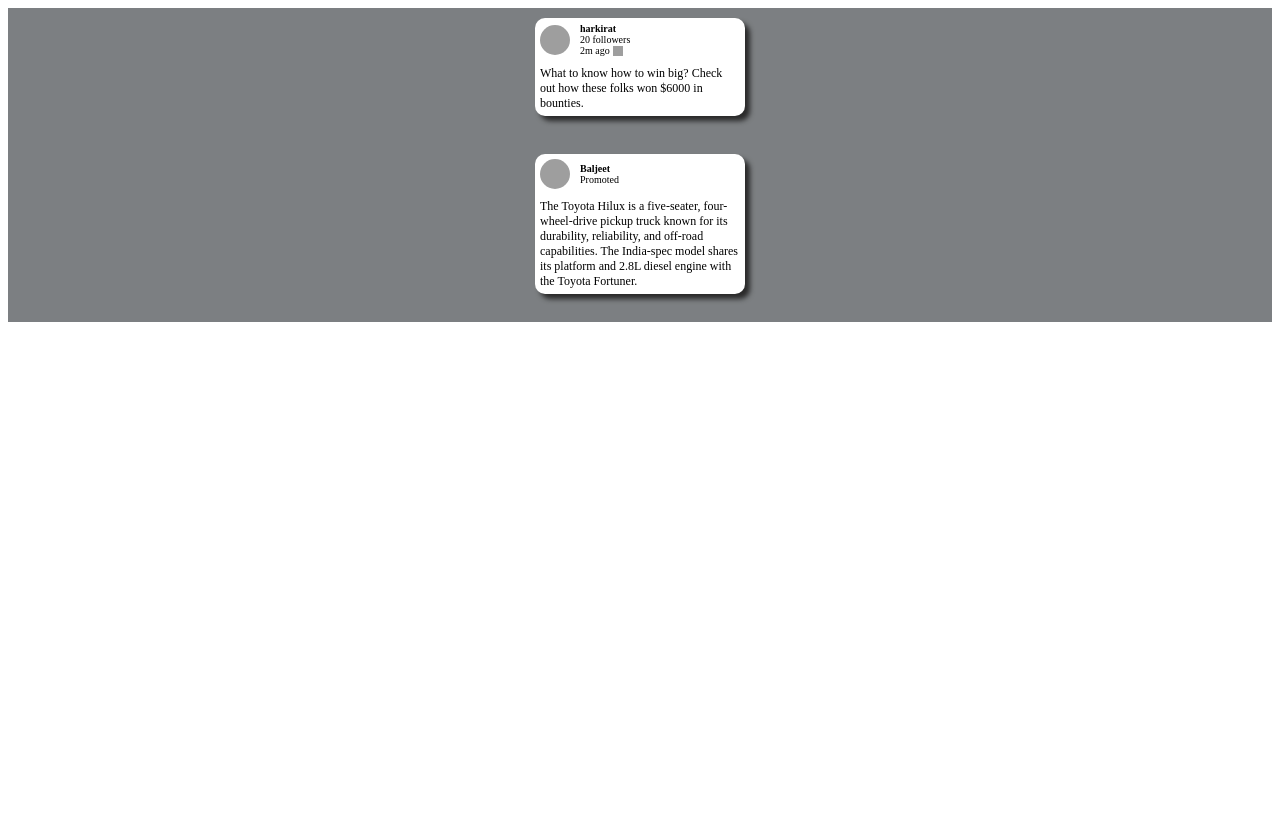
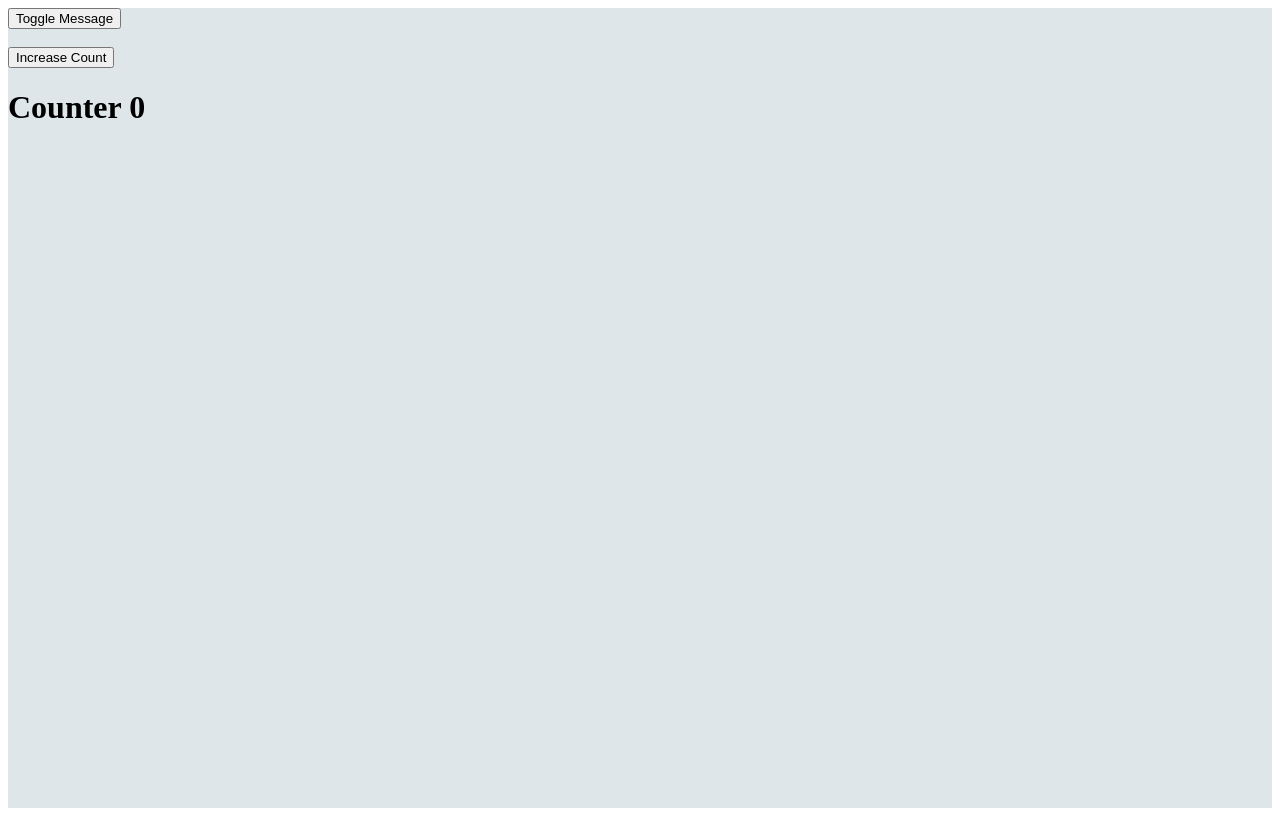
Before and after one commit to vaibhavjoc/React-Basics, a React (Vite) app: page / in a window 1280 px wide. Built offline with nearby package versions, Linux system fonts and the light colour scheme; grey boxes are pictures that could not be loaded.

Commit message:
Toggle and counter

```diff
--- a/src/App.jsx
+++ b/src/App.jsx
@@ -5,68 +5,47 @@ import './App.css'
 
 function App() {
   return (
-    <div style={{ display: "flex", justifyContent: "center", backgroundColor: "#7c7f82ff" }}>
+    <div style={{ background: "#dfe6e9", height: "100vh" }}>
+      <ToggleMessage/>
+      <br />
+      <IncreaseCount/>
+    </div>
+  );
+}
+
+const ToggleMessage = () => {
+  const [isVisible, setIsVisible] = useState(false);
+
+  return (
+    <div>
+
+      <button onClick={() => setIsVisible(!isVisible)}>
+        Toggle Message
+      </button>
+      {isVisible && <p>This message is conditionally rendered!</p>}
+
+    </div>
+  );
+};
+
+function IncreaseCount() {
+  const [count, setCount] = useState(0);
+
+  function increment() {
+    setCount(count + 1);
+  }
+
+  return (
+    <div>
 
       <div>
-        <div>
-          <PostComponent
-            name={"harkirat"}
-            subtitle={"20 followers"}
-            time={"2m ago"}
-            image={"https:/appx-wsb-gcp-mcdn.akamai.net.in/subject/2023-01-17-0.17044360120951185.jpg"}
-            description={"What to know how to win big? Check out how these folks won $6000 in bounties."}
-          />
-          <br />
-        </div>
+        <button onClick={increment}>Increase Count</button>
+      </div>
 
-        <div>
-          <PostComponent
-            name={"Baljeet"}
-            subtitle={"Promoted"}
-            image={"https://www.toyota.com.kh/content/dam/cambodia/models/pickup/hilux-rally/head/1.jpg"}
-            description={"The Toyota Hilux is a five-seater, four-wheel-drive pickup truck known for its durability, reliability, and off-road capabilities. The India-spec model shares its platform and 2.8L diesel engine with the Toyota Fortuner."}
-          />
-          <br />
-        </div>
-      </div>
+      <h1>Counter {count}</h1>
 
     </div>
   );
 }
 
-const PostComponent = ({ image, name, subtitle, time, description }) => {
-  const style = { width: 200, backgroundColor: "white", borderRadius: 10, borderColor: "gray", borderWidth: 1, margin: 10, padding: 5, boxShadow: "5px 5px 5px #2a2a2aff" };
-
-  return (
-    <div style={style}>
-      <div style={{ display: "flex", alignItems: "center" }}> {/* Added alignItems: "center" for better alignment */}
-        <img
-          src={image}
-          alt="Profile" // Added alt text for accessibility
-          style={{
-            width: 30,
-            height: 30,
-            borderRadius: 20,
-          }}
-        />
-        <div style={{ fontSize: 10, marginLeft: 10 }}>
-          <b>{name}</b>
-          <div>{subtitle}</div>
-          {time !== undefined && <div style={{ display: "flex", alignItems: "center" }}> {/* Added alignItems: "center" for better alignment */}
-            <div>{time}</div>
-            <img
-              src="https://upload.wikimedia.org/wikipedia/commons/thumb/3/30/Icons8_flat_clock.svg/1024px-Icons8_flat_clock.svg.png"
-              alt="Clock icon" // Added alt text for accessibility
-              style={{ width: 10, height: 10, marginLeft: 3 }} // Added marginLeft for spacing
-            />
-          </div>}
-        </div>
-      </div>
-      <div style={{ fontSize: 12, marginTop: 10 }}> {/* Added marginTop for spacing */}
-        {description}
-      </div>
-    </div>
-  );
-};
-
 export default App
```
